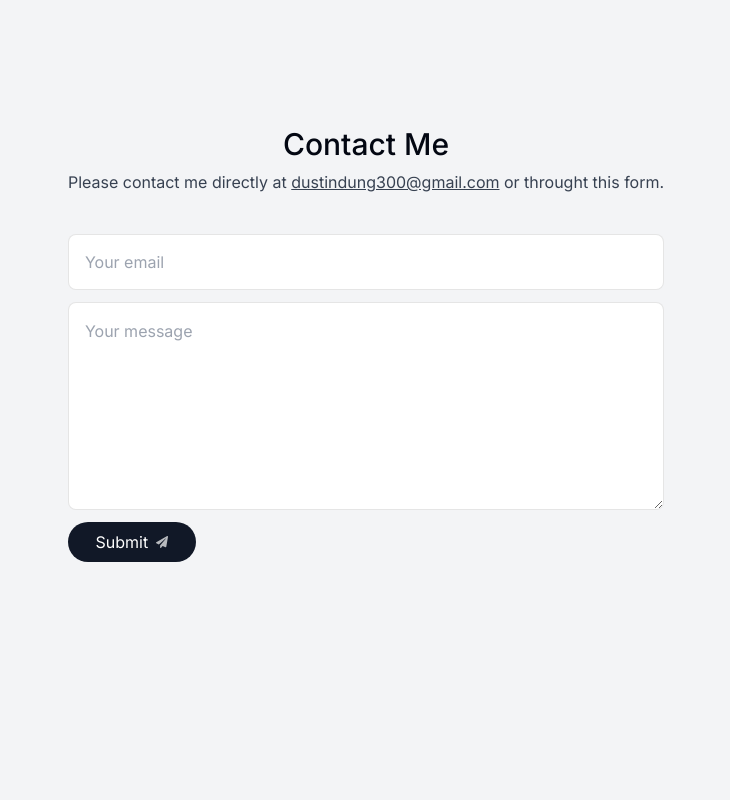
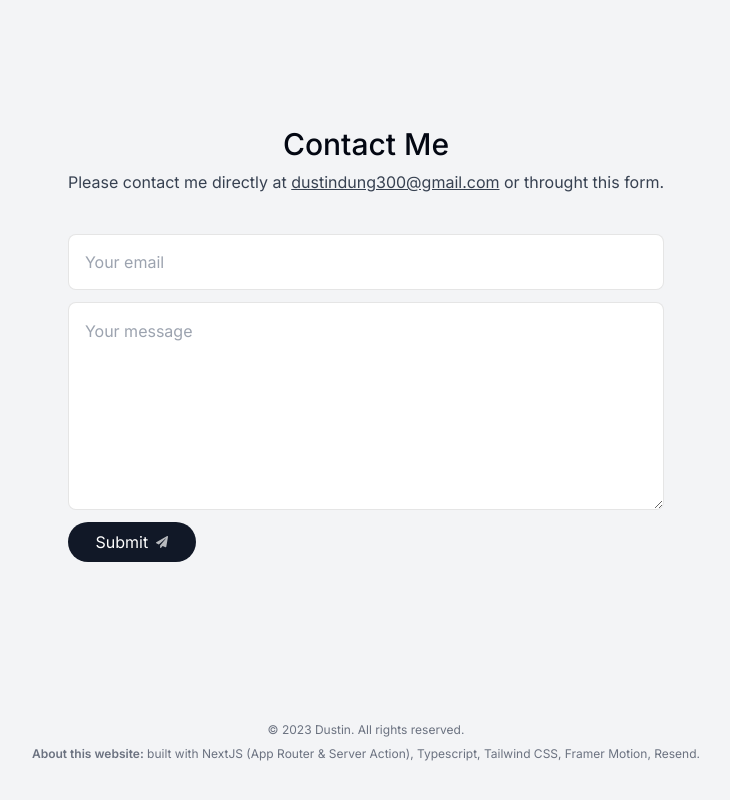
Before and after one commit to dustindung/portfolio-website, a Next.js app: page / in a window 1280 px wide. Shown: the part 3672-4472 px from the top of the page, without its empty margins (274-1004 px from the left). Before the commit the page ends 4394 px from the top, so only its background shows below. Built offline with nearby package versions, Linux system fonts and the light colour scheme; no server answers.

Commit message:
Add Footer component.

```diff
--- a/actions/sendEmail.ts
+++ b/actions/sendEmail.ts
@@ -28,7 +28,6 @@ export const sendEmail = async (formData: FormData) => {
       text: message,
     });
   } catch (error: any) {
-    console.log(error);
     return {
       error: getErrorMessage(error),
     };
--- a/app/components/Contact.tsx
+++ b/app/components/Contact.tsx
@@ -43,10 +43,8 @@ const Contact = () => {
 
           if (error) {
             toast.error(error);
-            console.log(error);
             return;
           }
-
           toast.success("Email sent successfully!");
         }}
       >
--- /dev/null
+++ b/app/components/Footer.tsx
@@ -0,0 +1,18 @@
+import React from "react";
+
+const Footer = () => {
+  return (
+    <footer className="mb-10 px-4 text-center text-gray-500">
+      <small className="block mb-2 text-xs">
+        &copy; 2023 Dustin. All rights reserved.
+      </small>
+      <p className="text-xs">
+        <span className="font-semibold">About this website:</span> built with
+        NextJS (App Router & Server Action), Typescript, Tailwind CSS, Framer
+        Motion, Resend.
+      </p>
+    </footer>
+  );
+};
+
+export default Footer;
--- a/app/layout.tsx
+++ b/app/layout.tsx
@@ -4,6 +4,7 @@ import { Inter } from "next/font/google";
 import Background from "./Background";
 import Header from "./components/Header";
 import "./globals.css";
+import Footer from "./components/Footer";
 
 const inter = Inter({ subsets: ["latin"] });
 
@@ -27,6 +28,7 @@ export default function RootLayout({
           <Background />
           <Header />
           {children}
+          <Footer />
         </ActiveSectionProvider>
       </body>
     </html>
--- a/package.json
+++ b/package.json
@@ -26,7 +26,7 @@
     "react-icons": "^4.11.0",
     "react-intersection-observer": "^9.5.2",
     "react-vertical-timeline-component": "^3.6.0",
-    "resend": "^2.0.0",
+    "resend": "^0.16.0",
     "tailwindcss": "3.3.5",
     "typescript": "5.2.2"
   }
```
Also changed, not shown: 1 other file (tests, documents, lock files or other folders).
